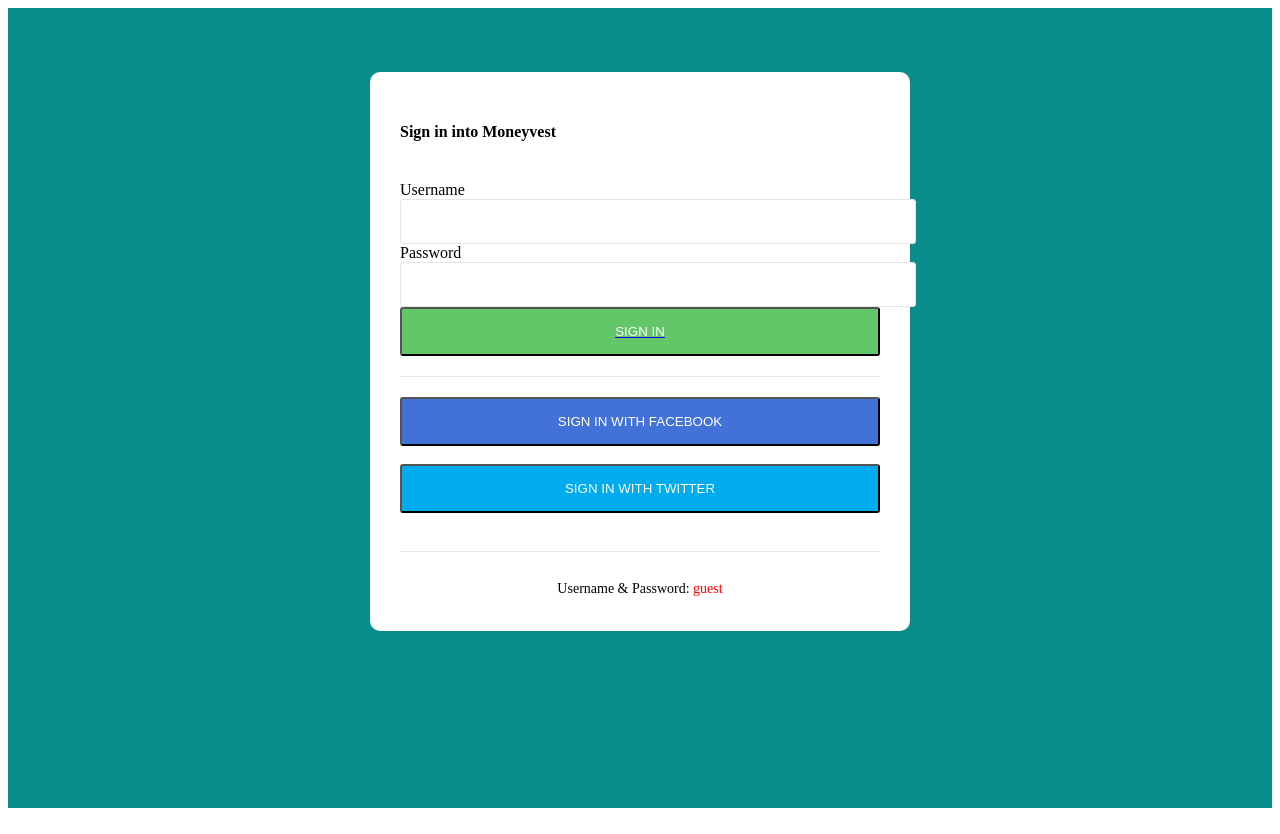
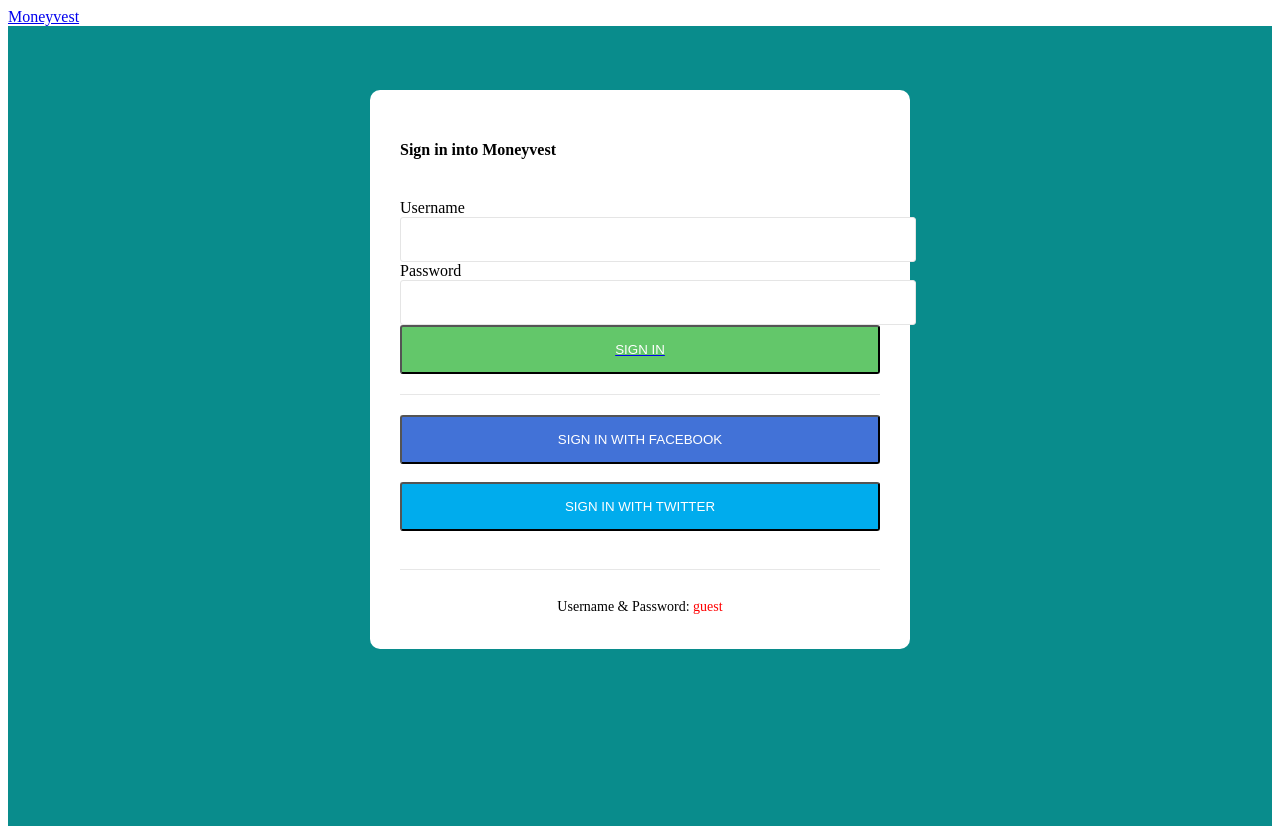
Before and after one commit to jideabdqudus/Elite_web, a Gatsby site: page /sign in a window 1280 px wide. Built offline with nearby package versions, Linux system fonts and the light colour scheme; Gatsby itself is replaced by a stand-in of ours.

Commit message:
Added Commit

```diff
--- a/src/components/common/navigation/navigation.js
+++ b/src/components/common/navigation/navigation.js
@@ -14,7 +14,8 @@
   Mobile,
   ActionsContainer,
 } from "./style"
-import {Link} from 'gatsby'
+import { Link } from "gatsby"
+
 
 const NAV_ITEMS = ["Features", "", "", ""]
 
@@ -97,7 +98,7 @@
 
           <Mobile hide>{this.getNavList({})}</Mobile>
           <ActionsContainer>
-            <button><Link  to="/sign">Sign in</Link></button>
+            <button> <Link to="/sign">Sign in</Link></button>
           </ActionsContainer>
         </StyledContainer>
         <Mobile>
--- a/src/pages/sign.js
+++ b/src/pages/sign.js
@@ -4,7 +4,14 @@
 import cx from "classnames"
 import { Link } from "gatsby"
 
-import { Spinner, Toast, ToastBody, ToastHeader } from "reactstrap"
+import {
+  Spinner,
+  Toast,
+  ToastBody,
+  ToastHeader,
+  Navbar,
+  NavbarBrand,
+} from "reactstrap"
 
 const Sign = () => {
   const [show, setShow] = useState(false)
@@ -12,6 +19,13 @@
 
   return (
     <Fragment>
+      <Container>
+        <Navbar color="light" light expand="md">
+          <NavbarBrand>
+            <Link to="/">Moneyvest</Link>
+          </NavbarBrand>
+        </Navbar>
+      </Container>
       <div style={{ backgroundColor: "#098c8c" }}>
         <div className={styles.pageContentBge5}>
           <Container>
```
